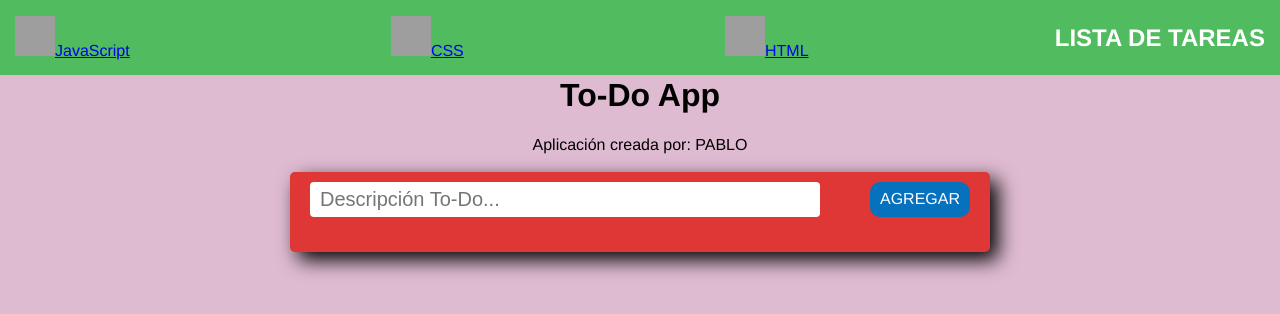
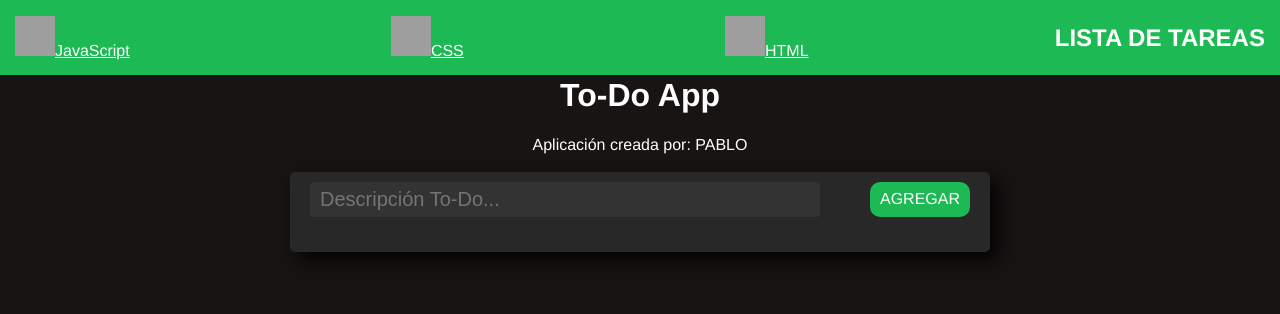
Before and after one commit to PabloLopez23/TODO_LIST_-VANILLA_-JAVASCRIPT, a plain HTML site: page index.html in a window 1280 px wide. Drawn offline with Linux system fonts and the light colour scheme; grey boxes are pictures that could not be loaded.

Commit message:
commit13-9

```diff
--- a/style.css
+++ b/style.css
@@ -1,10 +1,11 @@
 body {
-  background-color: rgb(223, 187, 209);
-  font-family: "Helvetica Neue",Helvetica,Arial,sans-serif;
+  background-color: #191414; /* Negro */
+  font-family: "Helvetica Neue", Helvetica, Arial, sans-serif;
   margin-top: 56px;
   display: flex;
   flex-direction: column;
   align-items: center;
+  color: white; /* Texto en blanco */
 }
 
 #header {
@@ -12,7 +13,7 @@ body {
   position: absolute;
   top: 0;
   left: 0;
-  background: #50bb5f;
+  background: #1DB954; /* Verde Spotify */
   height: 75px;
   display: flex;
   justify-content: space-between;
@@ -27,15 +28,16 @@ body {
 
 #header a {
   padding-left: 15px;
+  color: white; /* Texto en blanco */
 }
 
-
 #container {
-  background-color: #df3636;
-  box-shadow: 8px 8px 20px#000;
+  background-color: #282828; /* Gris oscuro */
+  box-shadow: 8px 8px 20px #000;
   width: 50%;
   min-width: 700px;
   border-radius: 5px;
+  color: white; /* Texto en blanco */
 }
 
 #inputContainer {
@@ -43,6 +45,7 @@ body {
   justify-content: center;
   padding: 10px;
   margin-bottom: 25px;
+  color: white; /* Texto en blanco */
 }
 
 #toDoInput {
@@ -52,6 +55,8 @@ body {
   font-size: 20px;
   border: none;
   border-radius: 4px;
+  color: white; /* Texto en blanco */
+  background-color: #333; /* Fondo gris medio */
 }
 
 #addButton {
@@ -63,7 +68,7 @@ body {
   border-radius: 10px;
   cursor: pointer;
   height: 35px;
-  background: #0671bd;
+  background: #1DB954; /* Verde Spotify */
   color: #FFF;
   font-size: 16px;
 }
@@ -74,6 +79,7 @@ body {
   justify-content: center;
   flex-wrap: wrap;
   cursor: pointer;
+  color: white; /* Texto en blanco */
 }
 
 .toDoShell {
@@ -82,16 +88,19 @@ body {
   display: flex;
   justify-content: space-around;
   align-items: center;
-  background: #fff;
+  background: #333; /* Gris medio */
   margin-bottom: 10px;
   border-radius: 5px;
   font-size: 20px;
   padding: 5px;
+  color: white; /* Texto en blanco */
 }
 
 .toDoShell span {
   width: 90%;
+  color: white; /* Texto en blanco */
 }
+
 .completeText {
   color: lightgrey;
   text-decoration: line-through;
```
